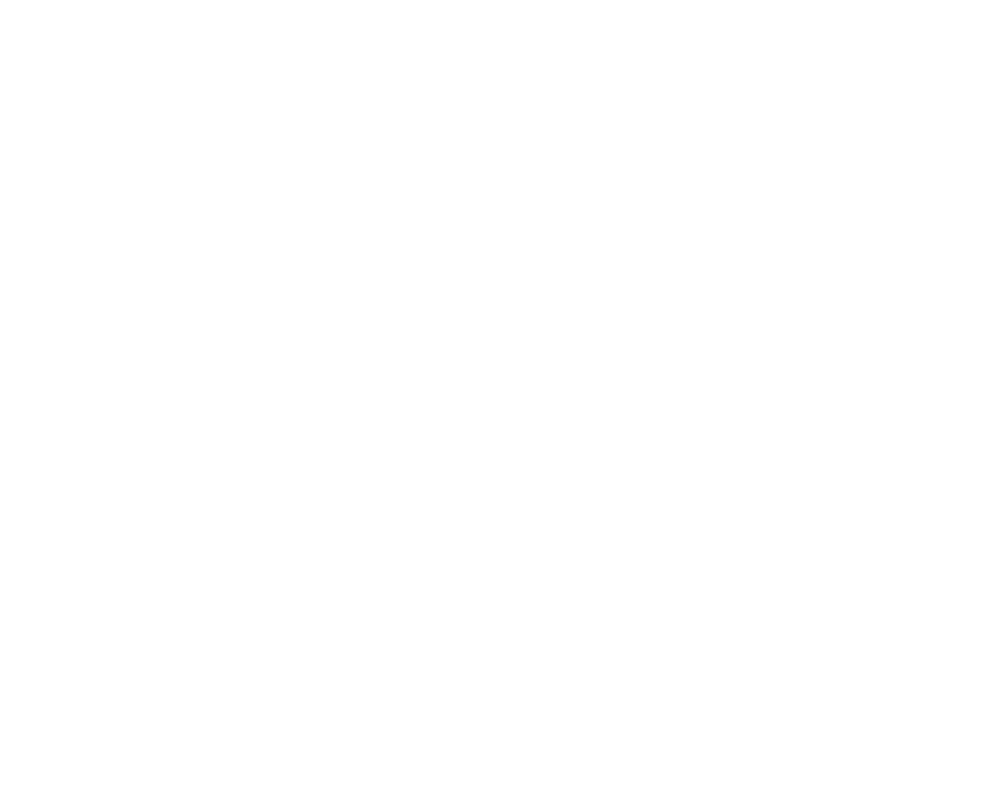
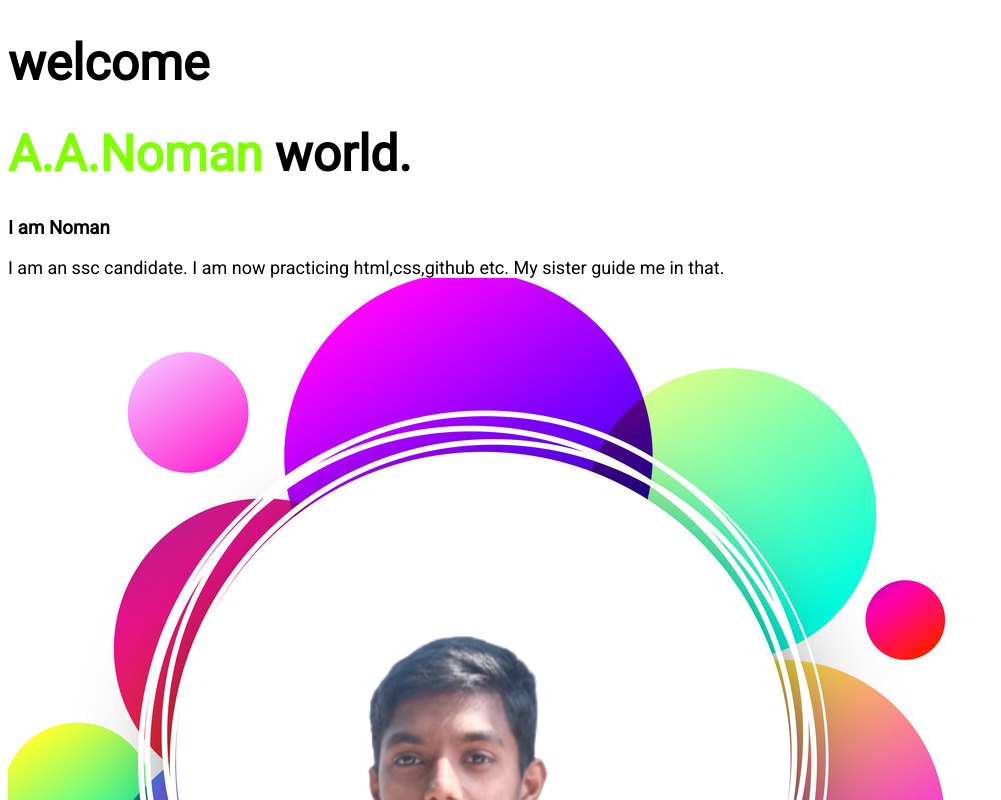
Before and after one commit to abdullahalnoman12/my-devloped-portfolio-repo, a plain HTML site: page index.html in a window 1280 px wide. Shown: the top 800 px of the page, without its empty margins (0-1001 px from the left). Drawn offline with Linux system fonts and the light colour scheme.

Commit message:
different thing added

```diff
--- a/index.html
+++ b/index.html
@@ -5,9 +5,19 @@
     <meta http-equiv="X-UA-Compatible" content="IE=edge">
     <meta name="viewport" content="width=device-width, initial-scale=1.0">
     <title>noman portfolio</title>
+    <link rel="preconnect" href="https://fonts.googleapis.com">
+<link rel="preconnect" href="https://fonts.gstatic.com" crossorigin>
+<link href="https://fonts.googleapis.com/css2?family=Roboto&display=swap" rel="stylesheet">
     <link rel="stylesheet" href="style.css">
 </head>
 <body>
-
+      <h1>welcome</h1>
+      <h1><span>A.A.Noman</span> world.</h1>
+      <h3>I am Noman</h3>
+      <p>I am an ssc candidate.
+        I am now practicing html,css,github etc.
+        My sister guide me in that.
+        <img src="pic/circle2.png" alt="">
+      </p>
 </body>
 </html>
--- a/style.css
+++ b/style.css
@@ -0,0 +1,11 @@
+body{
+    font-family: 'Roboto', sans-serif;
+}
+h1{
+    font-size: 50px;
+}
+p{
+    font-size: 18px;
+}
+span{
+    color:chartreuse;
```
Also changed, not shown: pic/6e85ac20ce05d10723e9add65a3f632d.0.jpg (added), pic/IMG-20220223-WA0002.jpg (added), pic/IMG-20220621-WA0067.jpg (added), pic/IMG-20220713-WA0004.jpg (added), pic/circle.jpg (added), pic/circle2.jpg.jpg (added), pic/circle2.png (added), pic/download.png (added), pic/half circle.png (added), pic/noman.png (added), pic/noman1.png (added).
